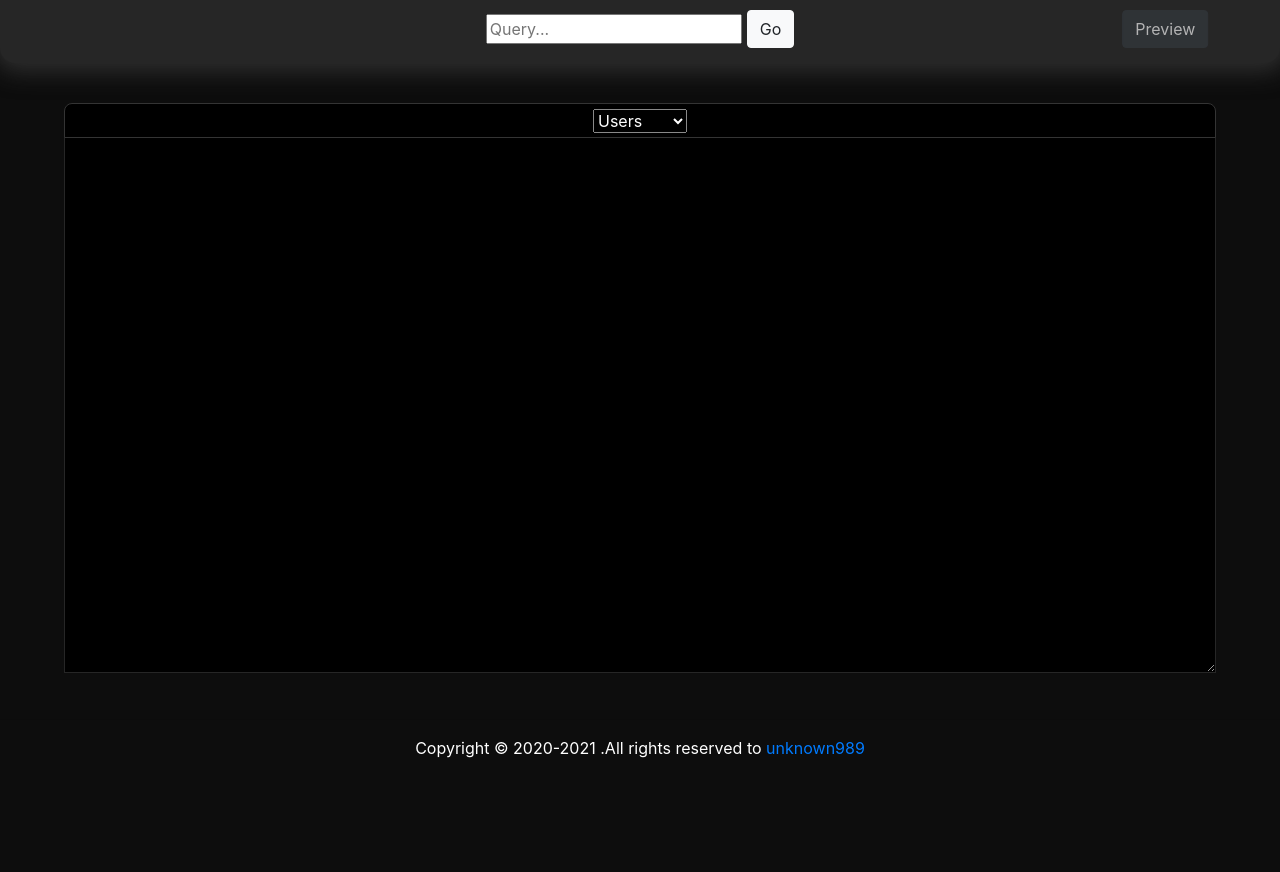
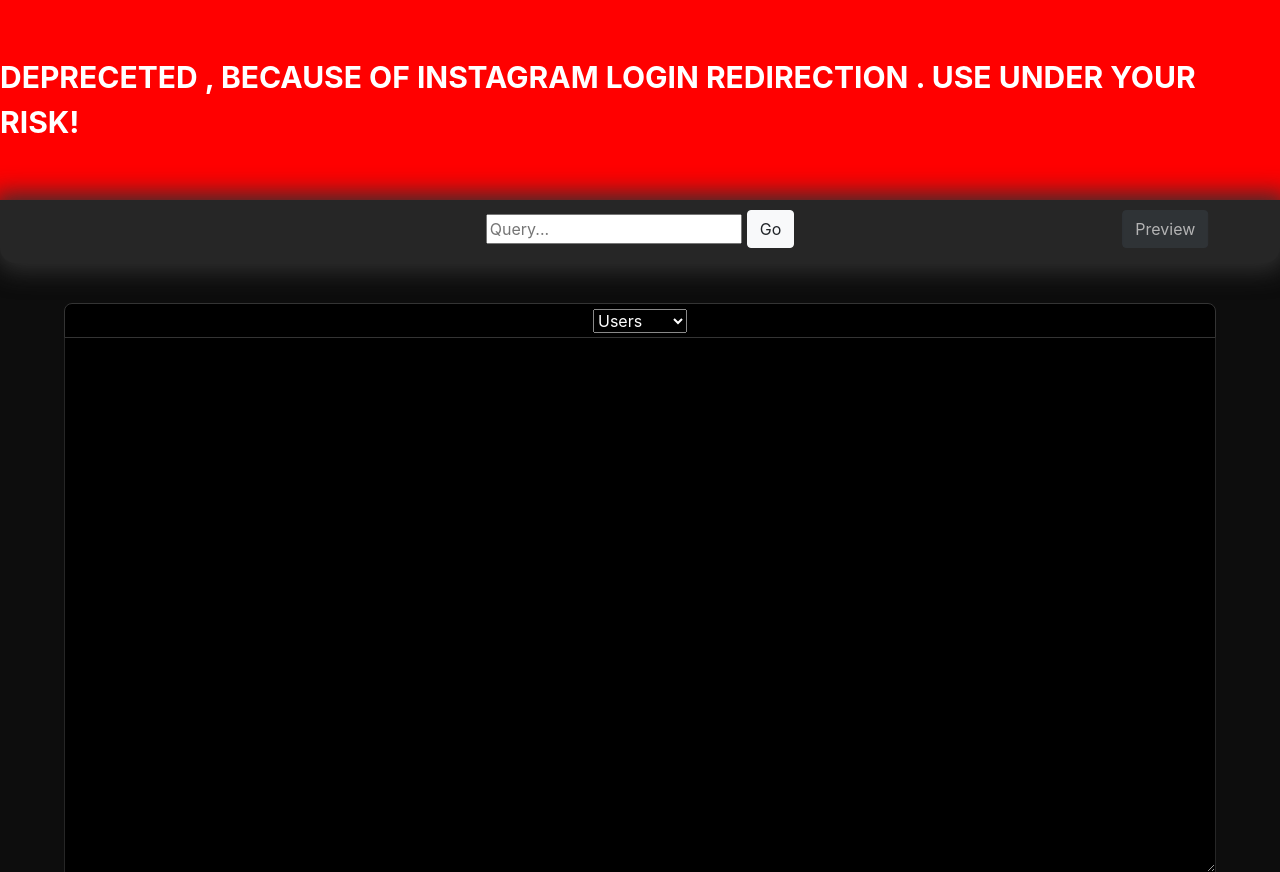
Before and after one commit to unknown989/igajaxapi, a plain HTML site: page index.html in a window 1280 px wide. Shown: the top 872 px of the page. Before the commit the page ends 800 px from the top, so only its background shows below. Drawn offline with nearby package versions, Linux system fonts and the light colour scheme.

Commit message:
Added deprecation warning

```diff
--- a/index.html
+++ b/index.html
@@ -26,6 +26,7 @@
 	</style>
 </head>
 <body style="background-color: #0d0d0d;" class="clickable">
+<div style="background-color:red;width:100%;height:200px;color:white;font-size:30px;font-weight:bold;align:center;display:flex;align-items:center;justify-content:center;">DEPRECETED , BECAUSE OF INSTAGRAM LOGIN REDIRECTION . USE UNDER YOUR RISK!</div>
 <div style="background-color: #262626;border-radius: 0 0 15px 15px;text-align:center;display: flex;justify-content: center;align-items: center;padding:10px 0 15px 0;box-shadow: 1px 1px 25px 7px #303030;transition: 0.15s ease;" align="center" id="main">
 <br>
 <input type="text" id="query" name="query" placeholder="Query..." style="margin-right: 5px;">
```
